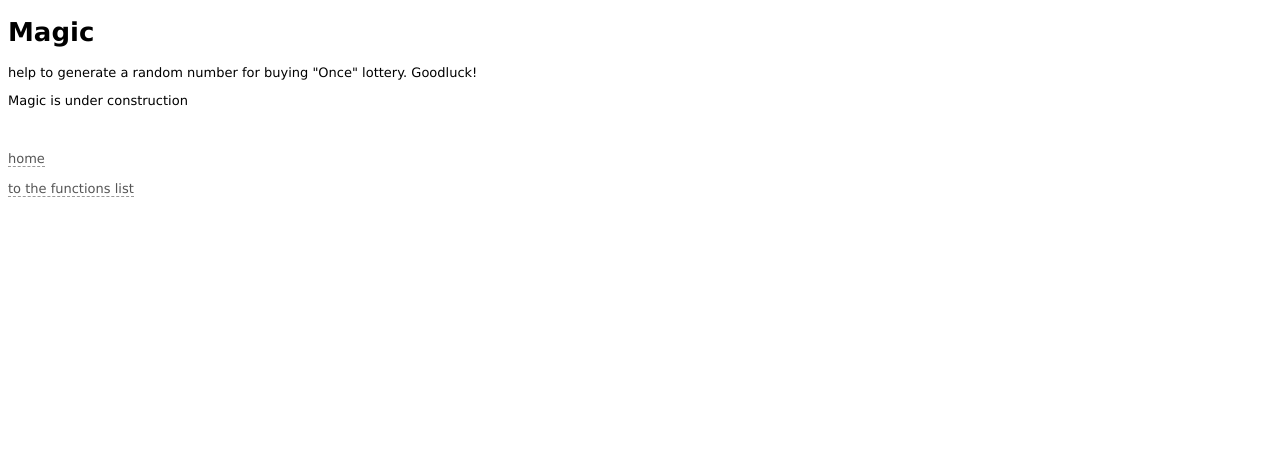
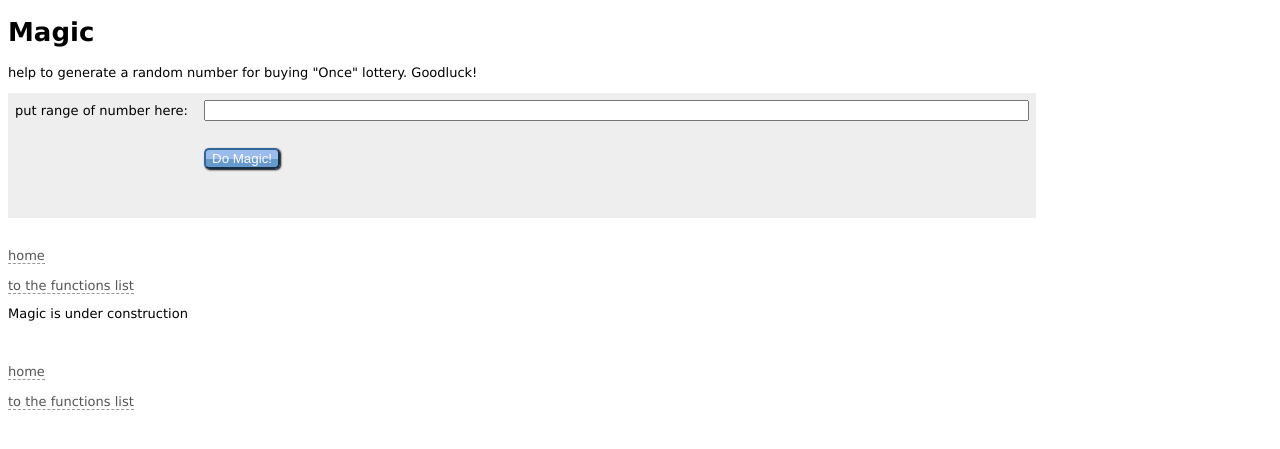
Before and after one commit to SrGrey/Usefulsite, a Django app: page /useful/Magic in a window 1280 px wide. Shown: the top 449 px of the page. Run offline with Django 3.2, Linux system fonts and the light colour scheme.

Commit message:
update magic.html

```diff
--- a/usefulsite/templates/useful/magic.html
+++ b/usefulsite/templates/useful/magic.html
@@ -9,32 +9,32 @@
  <font  size="2" face="MS Sans Serif’, Geneva, sans-serif">
   <h1>Magic</h1>
   <p>{{function_description}}</p>
-  <!--p>
-      <form action="/useful/ReplaceIt" method="post" >{% csrf_token %}
+  <p>
+      <form action="/useful/magic" method="post" >{% csrf_token %}
         <table bgcolor="#eeeeee" cellpadding="5">
             <tr>
-                <td>put you string here:&nbsp;<br><br></td>
-                <td><input type="text" required name="string_to_change" size="100"><br><br></td>
+                <td>put range of number here:&nbsp;<br><br></td>
+                <td><input type="text" required name="num_length" size="100"><br><br></td>
             </tr>
-            <tr>
+            <!--tr>
                 <td>replace this: </td>
                 <td> <input type="text" required name="symbol_to_change">&nbsp;&nbsp;&nbsp;</td>
             </tr>
             <tr>
                 <td>for this: </td><td><input type="text" required name="symbol_to_place"></td>
+            </tr-->
+            <tr>
+                <td><br></td>
+                <td><input type="submit"  class="b1" value="Do Magic!"  bgcolor="#ffffff"></td>
             </tr>
             <tr>
-                <td><br></td>
-                <td><input type="submit"  class="b1" value="ReplaceIt!"  bgcolor="#ffffff"></td>
-            </tr>
-            <tr>
-                <td colspan=2><br>{{ changed_string|safe }}<br></td>
+                <td colspan=2><br>{{ magic_result|safe }}<br></td>
             </tr>
         </table>
       </form>
     <br><br><a href="/" class="dot">home</a>
     <br><br><a href="/useful" class="dot">to the functions list</a>
-  </p-->
+  </p>
   Magic is under construction
   <p>
           <br><br><a href="/" class="dot">home</a>
```
